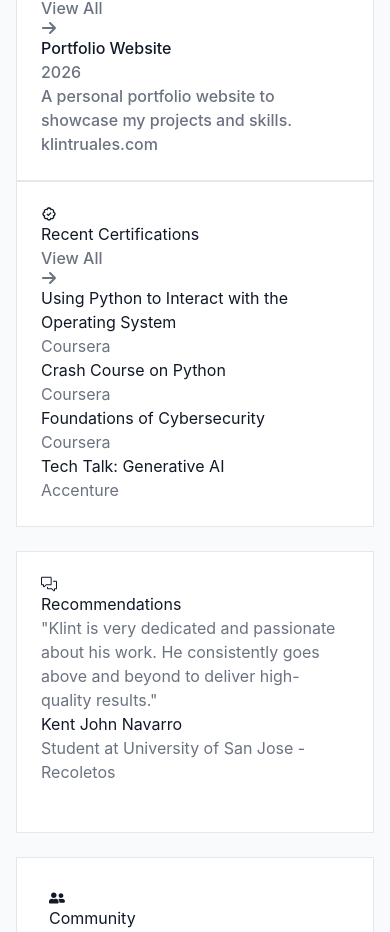
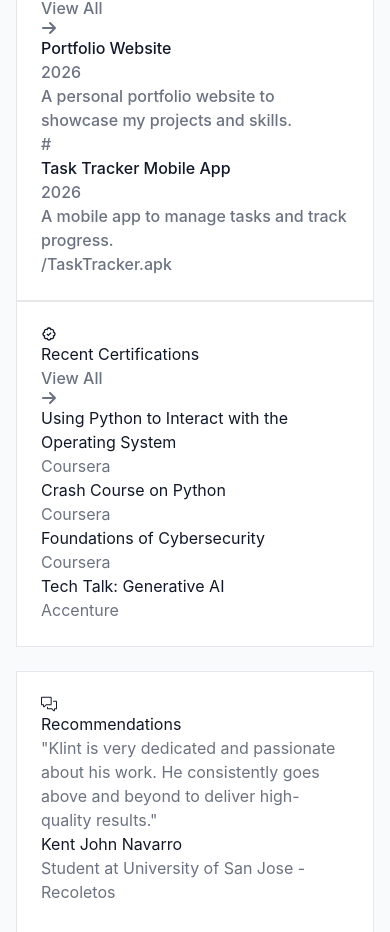
Before and after one commit to klint-droid/Portfolio, a React (Vite) app: page / in a window 390 px wide. Shown: the part 3620-4552 px from the top of the page. Built offline with nearby package versions, Linux system fonts and the light colour scheme.

Commit message:
add task tracker mobile app

```diff
--- a/src/components/Projects.jsx
+++ b/src/components/Projects.jsx
@@ -7,7 +7,13 @@ const Projects = () => {
         {
             title: "Portfolio Website",
             description: "A personal portfolio website to showcase my projects and skills.",
-            link: "klintruales.com",
+            link: "#",
+            year: "2026",
+        },
+        {
+            title: "Task Tracker Mobile App",
+            description: "A mobile app to manage tasks and track progress.",
+            link: "/TaskTracker.apk",
             year: "2026",
         }
     ]
@@ -31,7 +37,7 @@ const Projects = () => {
                 {projects.map((project, index) => (
                     <a
                     key={index}
-                    href={`https://${project.link}`}
+                    href={project.link}
                     target="_blank"
                     rel="noopener noreferrer"
 
```
Also changed, not shown: 1 other file (tests, documents, lock files or other folders).
